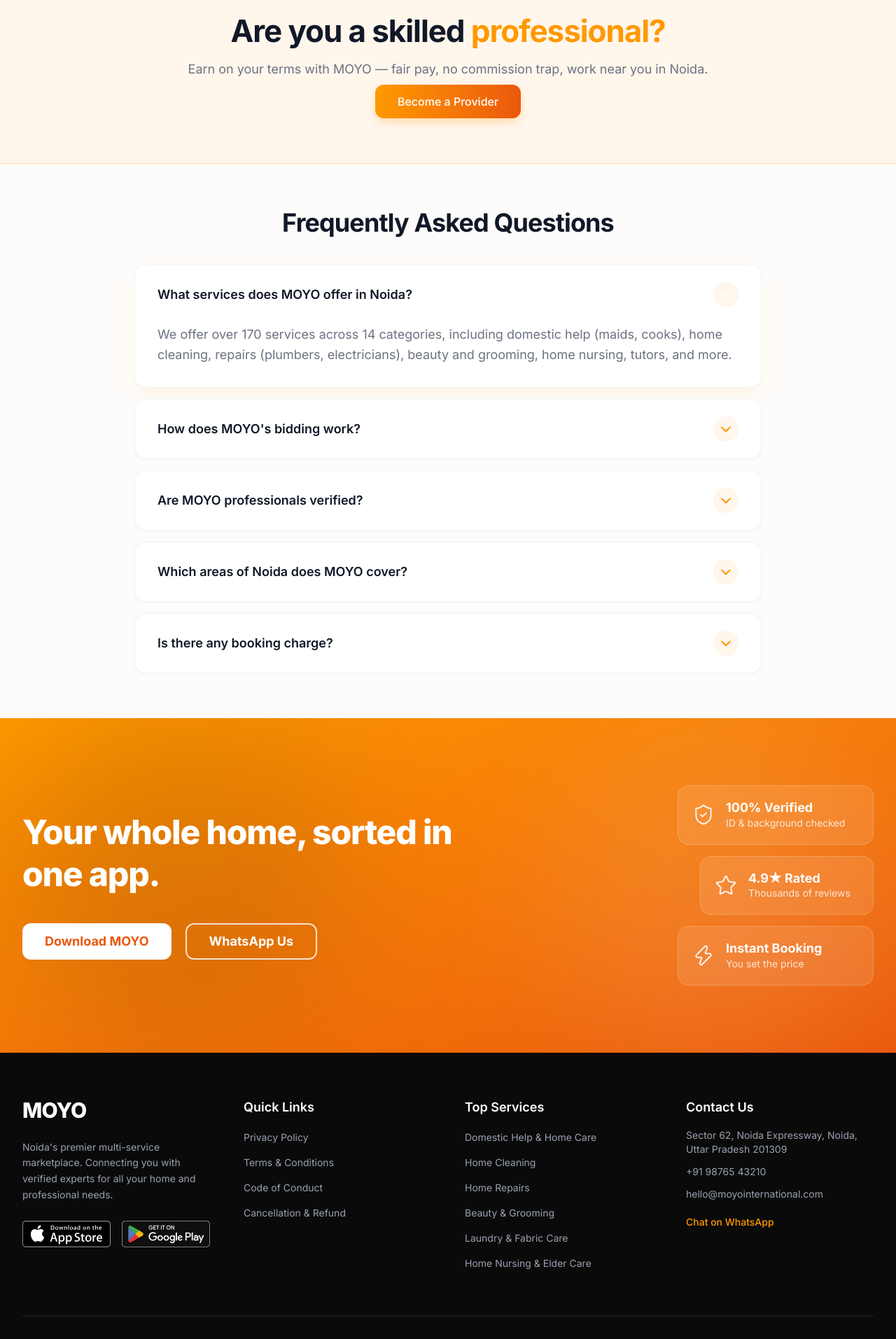
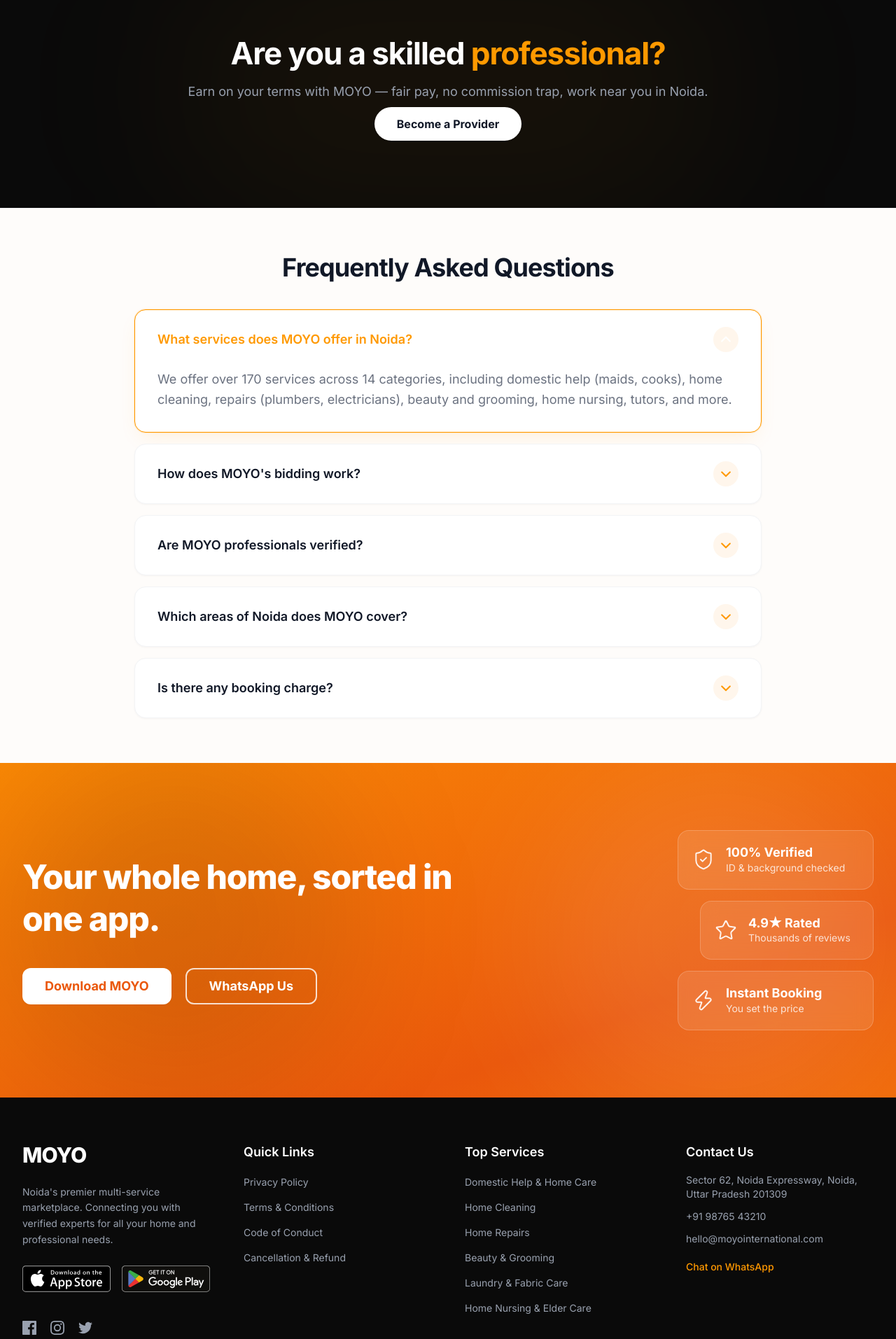
Before and after one commit to muddassir-commits/moyo-project, a Next.js app: page / in a window 1280 px wide. Shown: the part 5240-7153 px from the top of the page at 70% size. Built offline with nearby package versions, Linux system fonts and the light colour scheme.

Commit message:
style: implement Stage 5 Final Stretch (Provider, FAQ, CTA, Footer)

```diff
--- a/app/page.tsx
+++ b/app/page.tsx
@@ -182,15 +182,18 @@
         {/* Reviews Section Temporarily Hidden */}
 
         {/* Section 9: Earn with MOYO */}
-        <section className="py-16 bg-brand-50 border-y border-brand-200">
-          <Reveal className="max-w-5xl mx-auto px-4 sm:px-6 lg:px-8 text-center flex flex-col items-center gap-6">
-            <h2 className="text-4xl md:text-[44px] font-bold text-ink tracking-tight mb-4">Are you a skilled <span className="text-brand">professional?</span></h2>
-            <p className="text-lg text-muted">
+        <section className="py-24 bg-section-dark relative overflow-hidden border-y border-line">
+          {/* Decorative faint glow */}
+          <div className="absolute top-1/2 left-1/2 -translate-x-1/2 -translate-y-1/2 w-[800px] h-[400px] bg-brand/5 rounded-full blur-[120px] pointer-events-none" />
+
+          <Reveal className="max-w-5xl mx-auto px-4 sm:px-6 lg:px-8 text-center flex flex-col items-center gap-6 relative z-10">
+            <h2 className="text-4xl md:text-[44px] font-bold text-white tracking-tight mb-4">Are you a skilled <span className="text-brand">professional?</span></h2>
+            <p className="text-lg text-gray-400">
               Earn on your terms with MOYO — fair pay, no commission trap, work near you in Noida.
             </p>
             <Link
               href="/become-a-provider"
-              className="inline-flex items-center justify-center btn-primary min-h-[48px] px-8 font-medium mt-2"
+              className="inline-flex items-center justify-center bg-white text-ink hover:bg-page min-h-[48px] px-8 font-bold rounded-full mt-2 transition-all duration-300 ease-expo shadow-sm hover:shadow-cardHover hover:-translate-y-1"
             >
               Become a Provider
             </Link>
--- a/components/layout/Footer.tsx
+++ b/components/layout/Footer.tsx
@@ -36,6 +36,18 @@
                   height={40}
                   className="h-10 w-auto"
                 />
+              </a>
+            </div>
+
+            <div className="flex items-center gap-5 mt-4">
+              <a href="#" className="text-gray-400 hover:text-brand hover:-translate-y-1 transition-all" aria-label="Facebook">
+                <svg className="w-5 h-5" fill="currentColor" viewBox="0 0 24 24"><path d="M22.675 0H1.325C.593 0 0 .593 0 1.325v21.351C0 23.407.593 24 1.325 24H12.82v-9.294H9.692v-3.622h3.128V8.413c0-3.1 1.893-4.788 4.659-4.788 1.325 0 2.463.099 2.795.143v3.24l-1.918.001c-1.504 0-1.795.715-1.795 1.763v2.313h3.587l-.467 3.622h-3.12V24h6.116c.73 0 1.323-.593 1.323-1.325V1.325C24 .593 23.407 0 22.675 0z"/></svg>
+              </a>
+              <a href="#" className="text-gray-400 hover:text-brand hover:-translate-y-1 transition-all" aria-label="Instagram">
+                <svg className="w-5 h-5" fill="currentColor" viewBox="0 0 24 24"><path d="M12 2.163c3.204 0 3.584.012 4.85.07 3.252.148 4.771 1.691 4.919 4.919.058 1.265.069 1.645.069 4.849 0 3.205-.012 3.584-.069 4.849-.149 3.225-1.664 4.771-4.919 4.919-1.266.058-1.644.07-4.85.07-3.204 0-3.584-.012-4.849-.07-3.26-.149-4.771-1.699-4.919-4.92-.058-1.265-.07-1.644-.07-4.849 0-3.204.013-3.583.07-4.849.149-3.227 1.664-4.771 4.919-4.919 1.266-.057 1.645-.069 4.849-.069zM12 0C8.741 0 8.333.014 7.053.072 2.695.272.273 2.69.073 7.052.014 8.333 0 8.741 0 12c0 3.259.014 3.668.072 4.948.2 4.358 2.618 6.78 6.98 6.98C8.333 23.986 8.741 24 12 24c3.259 0 3.668-.014 4.948-.072 4.354-.2 6.782-2.618 6.979-6.98.059-1.28.073-1.689.073-4.948 0-3.259-.014-3.667-.072-4.947-.196-4.354-2.617-6.78-6.979-6.98C15.668.014 15.259 0 12 0zm0 5.838a6.162 6.162 0 100 12.324 6.162 6.162 0 000-12.324zM12 16a4 4 0 110-8 4 4 0 010 8zm6.406-11.845a1.44 1.44 0 100 2.881 1.44 1.44 0 000-2.881z"/></svg>
+              </a>
+              <a href="#" className="text-gray-400 hover:text-brand hover:-translate-y-1 transition-all" aria-label="Twitter">
+                <svg className="w-5 h-5" fill="currentColor" viewBox="0 0 24 24"><path d="M24 4.557c-.883.392-1.832.656-2.828.775 1.017-.609 1.798-1.574 2.165-2.724-.951.564-2.005.974-3.127 1.195-.897-.957-2.178-1.555-3.594-1.555-3.179 0-5.515 2.966-4.797 6.045-4.091-.205-7.719-2.165-10.148-5.144-1.29 2.213-.669 5.108 1.523 6.574-.806-.026-1.566-.247-2.229-.616-.054 2.281 1.581 4.415 3.949 4.89-.693.188-1.452.232-2.224.084.626 1.956 2.444 3.379 4.6 3.419-2.07 1.623-4.678 2.348-7.29 2.04 2.179 1.397 4.768 2.212 7.548 2.212 9.142 0 14.307-7.721 13.995-14.646.962-.695 1.797-1.562 2.457-2.549z"/></svg>
               </a>
             </div>
           </div>
--- a/components/ui/CTABlock.tsx
+++ b/components/ui/CTABlock.tsx
@@ -13,7 +13,17 @@
   secondaryCta = { label: "Chat on WhatsApp", href: "https://wa.me/919876543210" }
 }: CTABlockProps) {
   return (
-    <section className="bg-gradient-to-br from-brand to-brand-deep py-16 md:py-24 relative overflow-hidden">
+    <section
+      className="bg-gradient-to-br from-brand via-brand-deep to-brand py-16 md:py-24 relative overflow-hidden"
+      style={{ backgroundSize: '200% 200%', animation: 'gradient 8s ease infinite' }}
+    >
+      <style>{`
+        @keyframes gradient {
+          0% { background-position: 0% 50%; }
+          50% { background-position: 100% 50%; }
+          100% { background-position: 0% 50%; }
+        }
+      `}</style>
       {/* Decorative background elements */}
       <div className="absolute top-0 right-0 w-[500px] h-[500px] bg-white/10 rounded-full blur-[100px] pointer-events-none" />
       <div className="absolute bottom-0 left-0 w-[500px] h-[500px] bg-black/10 rounded-full blur-[100px] pointer-events-none" />
--- a/components/ui/FAQAccordion.tsx
+++ b/components/ui/FAQAccordion.tsx
@@ -56,14 +56,14 @@
           return (
             <div
               key={index}
-              className={`border border-line rounded-[16px] bg-white overflow-hidden transition-all duration-300 ease-expo ${isOpen ? 'shadow-cardHover border-brand-200' : 'shadow-card hover:border-brand-200'}`}
+              className={`border rounded-[16px] bg-white overflow-hidden transition-all duration-300 ease-expo ${isOpen ? 'shadow-cardHover border-brand ring-1 ring-brand/20' : 'border-line shadow-card hover:border-brand-200'}`}
             >
               <button
-                className="w-full flex items-center justify-between py-6 px-6 md:px-8 text-left focus:outline-none"
+                className="w-full flex items-center justify-between py-6 px-6 md:px-8 text-left focus:outline-none group"
                 onClick={() => toggle(index)}
                 aria-expanded={isOpen}
               >
-                <span className="font-semibold text-ink text-lg pr-8">{faq.q}</span>
+                <span className={`font-semibold text-lg pr-8 transition-colors ${isOpen ? 'text-brand' : 'text-ink group-hover:text-brand-deep'}`}>{faq.q}</span>
                 <span className={`flex-shrink-0 text-brand transition-transform duration-300 ease-expo bg-brand-50 p-2 rounded-full ${isOpen ? 'rotate-180 bg-brand text-white' : ''}`}>
                   <svg className="w-5 h-5" fill="none" viewBox="0 0 24 24" stroke="currentColor">
                     <path strokeLinecap="round" strokeLinejoin="round" strokeWidth={2.5} d="M19 9l-7 7-7-7" />
```
